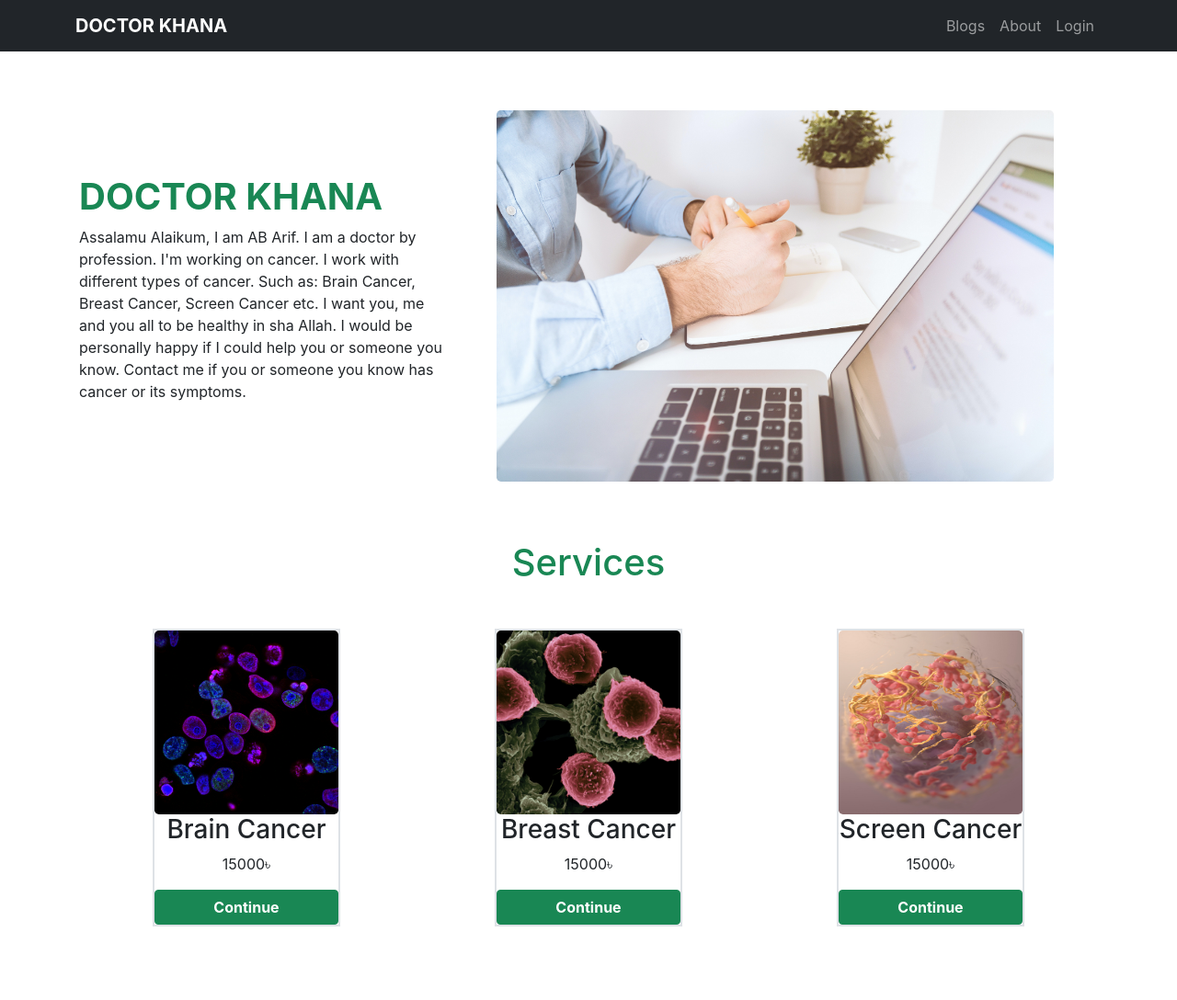
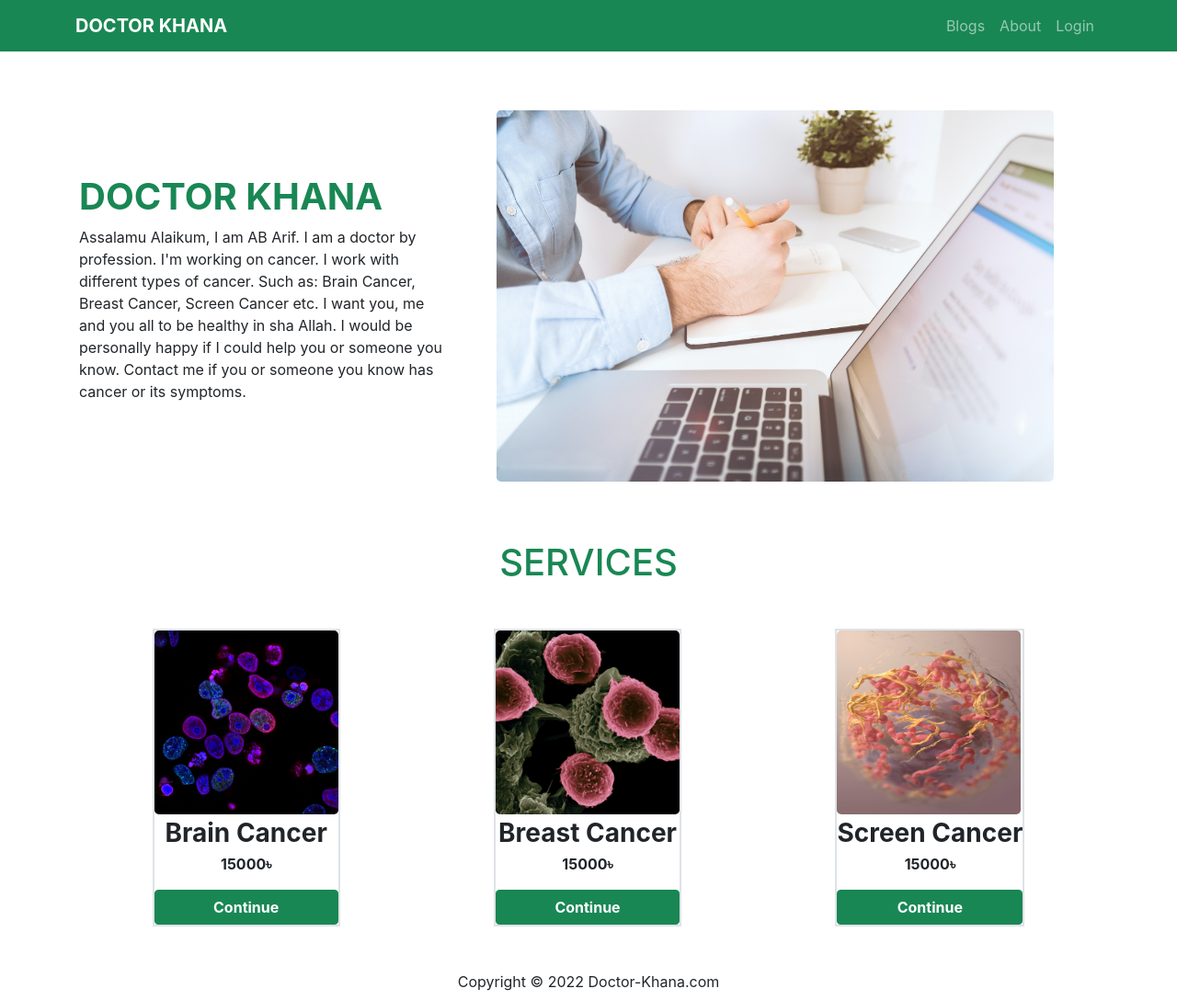
Before and after one commit to arifmia1129/doctor-khana, a React (Create React App) app: page / in a window 1280 px wide. Shown: the whole page at 92% size. Before the commit the page ends 1056 px from the top, so only its background shows below. Built offline with nearby package versions, Linux system fonts and the light colour scheme.

Commit message:
footer with dynamic year

```diff
--- a/src/App.js
+++ b/src/App.js
@@ -3,7 +3,9 @@ import './App.css';
 import About from './Pages/About/About';
 import Login from './Pages/Authentication/Login/Login';
 import Blogs from './Pages/Blogs/Blogs';
+import Checkout from './Pages/Checkout/Checkout';
 import Home from './Pages/Home/Home/Home';
+import Footer from './Pages/Shared/Footer/Footer';
 import Header from './Pages/Shared/Header/Header';
 
 function App() {
@@ -16,7 +18,10 @@ function App() {
         <Route path="/blogs" element={<Blogs />}></Route>
         <Route path="/about" element={<About />}></Route>
         <Route path="/login" element={<Login />}></Route>
+        <Route path="/checkout" element={<Checkout />}></Route>
       </Routes>
+
+      <Footer></Footer>
     </div>
   );
 }
--- /dev/null
+++ b/src/Pages/Checkout/Checkout.js
@@ -0,0 +1,11 @@
+import React from 'react';
+
+const Checkout = () => {
+    return (
+        <div>
+            <h1 className='container'>Checkout</h1>
+        </div>
+    );
+};
+
+export default Checkout;
--- a/src/Pages/Home/Home/Service/Service.js
+++ b/src/Pages/Home/Home/Service/Service.js
@@ -7,8 +7,8 @@ const Service = ({ service }) => {
         <div className='border border-2'>
             <img className='rounded-3' width={200} height={200} src={img} alt="" />
             <div className='text-center'>
-                <h3>{name}</h3>
-                <p>{price}৳</p>
+                <h3 className='fw-bold my-1'>{name}</h3>
+                <p className='fw-bold'>{price}৳</p>
                 <Link to="checkout" >
                     <button className='btn btn-success w-100 fw-bold' >Continue</button>
                 </Link>
--- a/src/Pages/Home/Services/Services.js
+++ b/src/Pages/Home/Services/Services.js
@@ -11,7 +11,7 @@ const Services = () => {
     ];
     return (
         <div>
-            <h1 className='text-success text-center'>Services</h1>
+            <h1 className='text-success text-center'>SERVICES</h1>
             <div className='container d-md-flex justify-content-around my-5'>
                 {
                     services.map(service => <Service
--- a/src/Pages/Shared/Footer/Footer.js
+++ b/src/Pages/Shared/Footer/Footer.js
@@ -2,8 +2,8 @@ import React from 'react';
 
 const Footer = () => {
     return (
-        <div>
-            <h1>This is footer page.</h1>
+        <div className='text-center my-2'>
+            Copyright &copy; {new Date().getFullYear()} Doctor-Khana.com
         </div>
     );
 };
--- a/src/Pages/Shared/Header/Header.js
+++ b/src/Pages/Shared/Header/Header.js
@@ -4,7 +4,7 @@ import { Link } from 'react-router-dom';
 
 const Header = () => {
     return (
-        <Navbar collapseOnSelect expand="lg" bg="dark" variant="dark">
+        <Navbar collapseOnSelect expand="lg" bg="success" variant="dark">
             <Container>
                 <Navbar.Brand as={Link} to="/" className='fw-bold'>DOCTOR KHANA</Navbar.Brand>
                 <Navbar.Toggle aria-controls="responsive-navbar-nav" />
```
